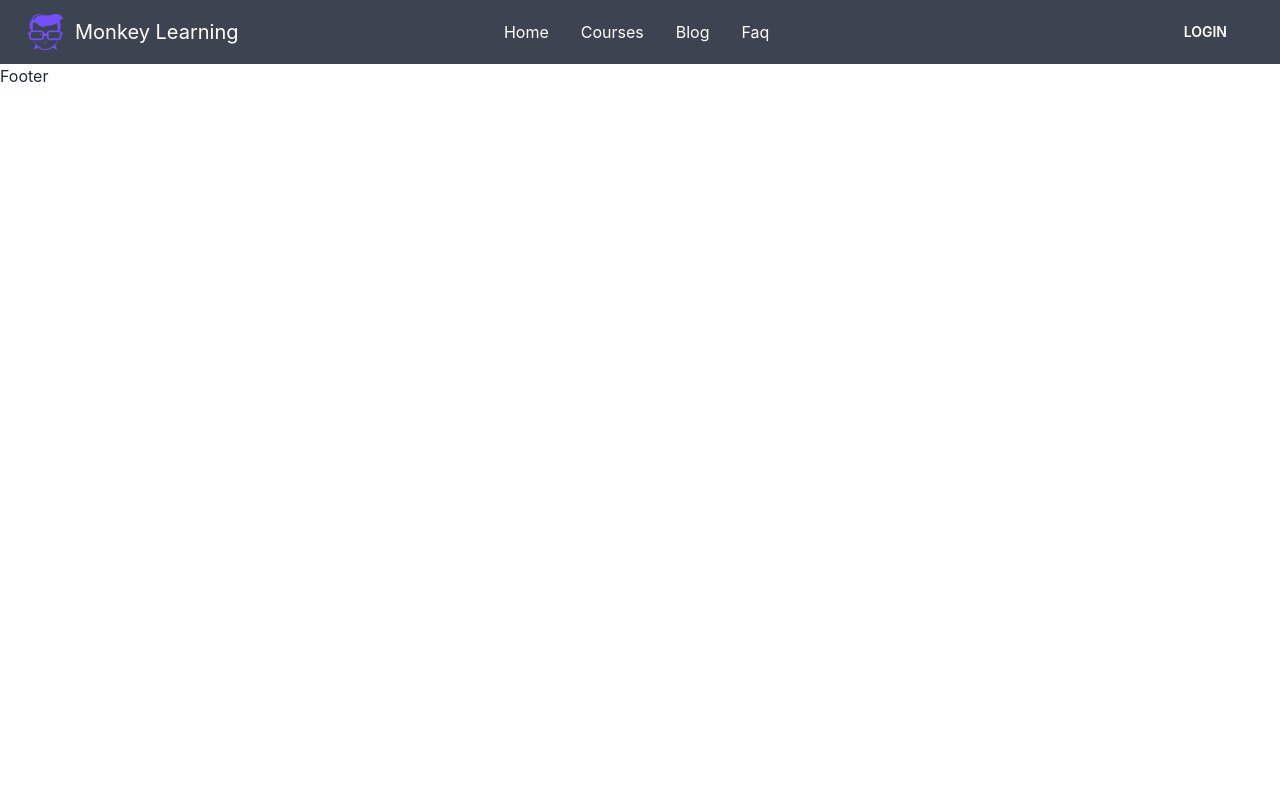
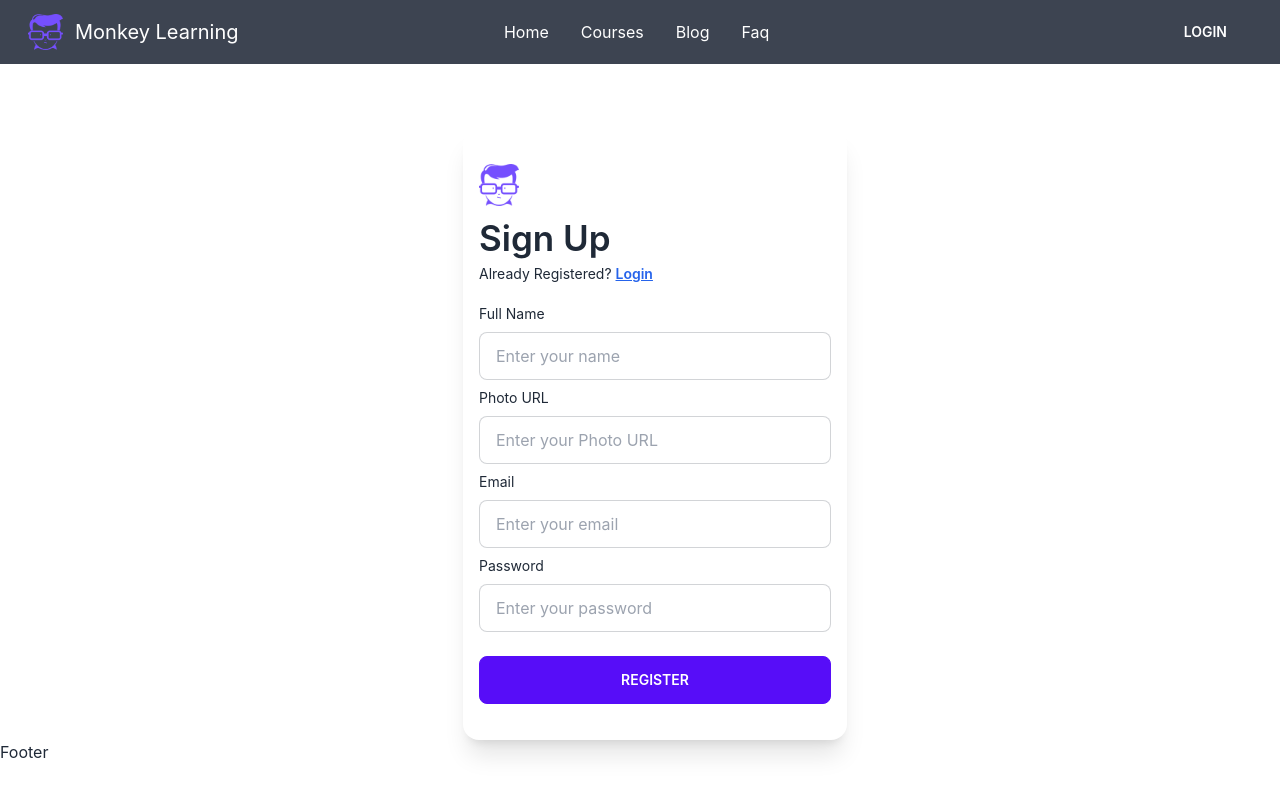
Before and after one commit to DipraDas/Monkey-Learning-Client, a React (Create React App) app: page /register in a window 1280 px wide. Shown: the top 796 px of the page. Built offline with nearby package versions, Linux system fonts and the light colour scheme.

Commit message:
Register Setup

```diff
--- a/src/Pages/Login/Register/Register.js
+++ b/src/Pages/Login/Register/Register.js
@@ -3,28 +3,28 @@ import { Link } from 'react-router-dom';
 import logo from '../../../assets/logo.png';
 
 const Register = () => {
-    // return (
-    //     <div style={{ display: 'flex', justifyContent: 'center' }} className="mt-16">
-    //         <div style={{ marginLeft: '30px' }} className="card card-compact w-96 bg-base-100 shadow-xl  py-5">
-    //             <div className="card-body">
-    //                 <img style={{ width: '40px' }} src={logo} alt="Shoes" />
-    //                 <h1 style={{ fontSize: '35px', marginTop: '10px' }} className="card-title">Sign Up</h1>
-    //                 <p>Already Registered? <Link className='text-blue-600 underline font-semibold' to='/login'>Login</Link> </p>
-    //                 <label className='mt-3' htmlFor="">Full Name</label>
-    //                 <input type="text" placeholder="Enter your name" className="input input-bordered" />
-    //                 <label className='' htmlFor="">Photo URL</label>
-    //                 <input type="text" placeholder="Enter your Photo URL" className="input input-bordered" />
-    //                 <label className='' htmlFor="">Email</label>
-    //                 <input type="email" placeholder="Enter your email" className="input input-bordered" />
-    //                 <label className='' htmlFor="">Password</label>
-    //                 <input type="email" placeholder="Enter your password" className="input input-bordered " />
-    //                 <div className="card-actions">
-    //                     <button className="btn btn-primary btn-block mt-4">Register</button>
-    //                 </div>
-    //             </div>
-    //         </div>
-    //     </div>
-    // );
+    return (
+        <div style={{ display: 'flex', justifyContent: 'center' }} className="mt-16">
+            <div style={{ marginLeft: '30px' }} className="card card-compact w-96 bg-base-100 shadow-xl  py-5">
+                <div className="card-body">
+                    <img style={{ width: '40px' }} src={logo} alt="Shoes" />
+                    <h1 style={{ fontSize: '35px', marginTop: '10px' }} className="card-title">Sign Up</h1>
+                    <p>Already Registered? <Link className='text-blue-600 underline font-semibold' to='/login'>Login</Link> </p>
+                    <label className='mt-3' htmlFor="">Full Name</label>
+                    <input type="text" placeholder="Enter your name" className="input input-bordered" />
+                    <label className='' htmlFor="">Photo URL</label>
+                    <input type="text" placeholder="Enter your Photo URL" className="input input-bordered" />
+                    <label className='' htmlFor="">Email</label>
+                    <input type="email" placeholder="Enter your email" className="input input-bordered" />
+                    <label className='' htmlFor="">Password</label>
+                    <input type="email" placeholder="Enter your password" className="input input-bordered " />
+                    <div className="card-actions">
+                        <button className="btn btn-primary btn-block mt-4">Register</button>
+                    </div>
+                </div>
+            </div>
+        </div>
+    );
 };
 
 export default Register;
```
